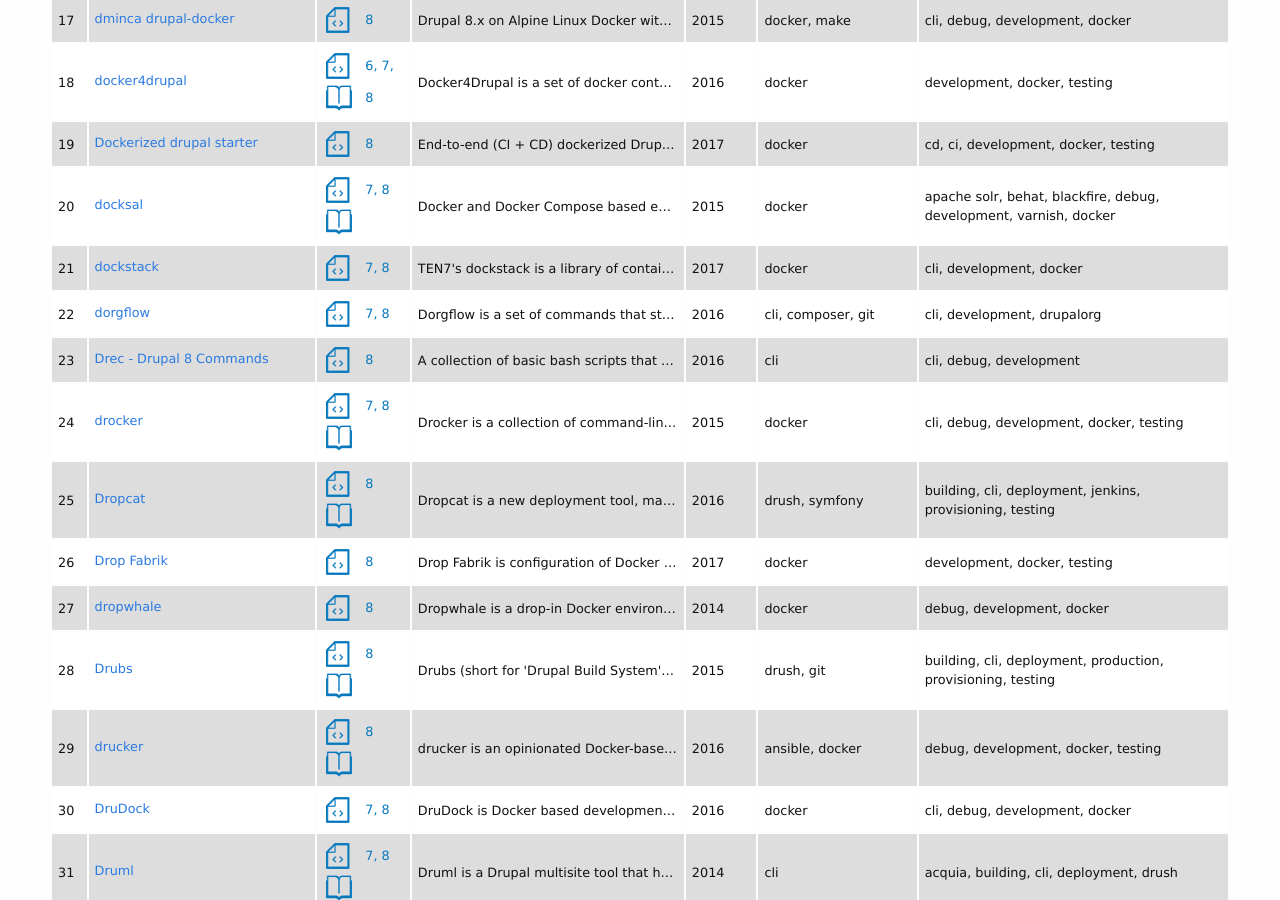
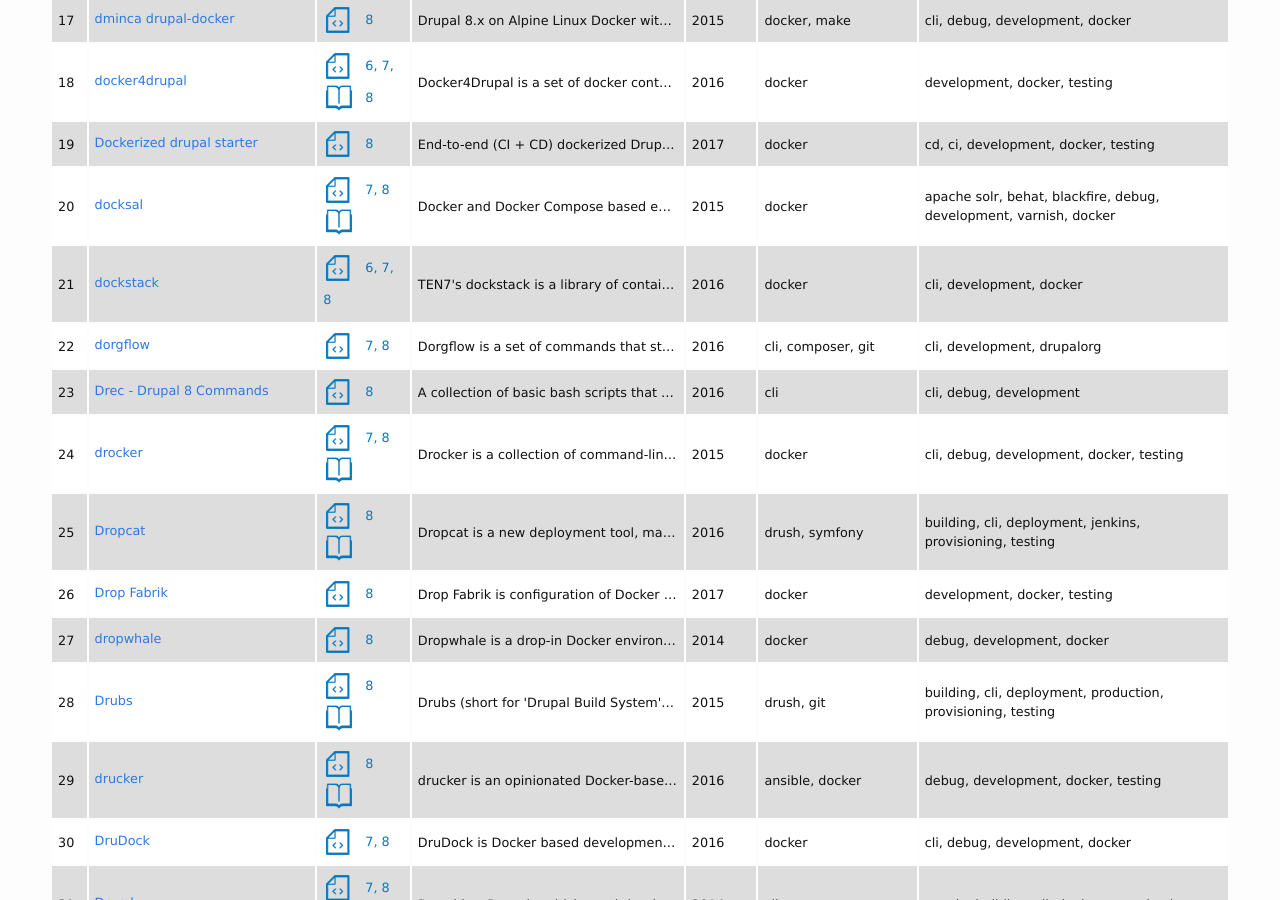
Before and after one commit to drupaltools/drupaltools.github.io, a Jekyll site: the page built from table/index.html, in a window 1280 px wide and 900 px high, scrolled down 1448 px. Built offline with Jekyll 4.4.1, drawn with Linux system fonts in a browser that asks for light colours.

Commit message:
Updated Dockstack to add accurate creation date, D6 support.

```diff
--- a/_data/projects/dockstack.yml
+++ b/_data/projects/dockstack.yml
@@ -1,5 +1,5 @@
 name: dockstack
-year_created: 2017
+year_created: 2016
 source: https://github.com/ten7/dockstack
 homepage: https://github.com/ten7/dockstack
 docs:
@@ -12,6 +12,7 @@
 requires:
   - docker
 drupal_versions:
+  - 6
   - 7
   - 8
 category:
```
